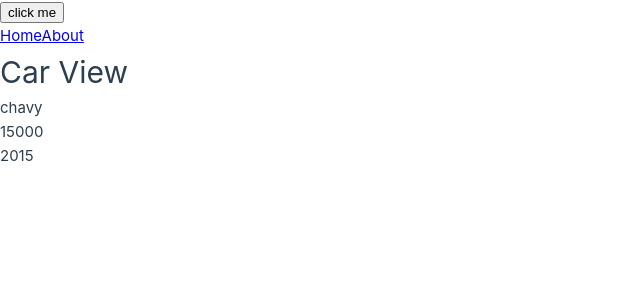
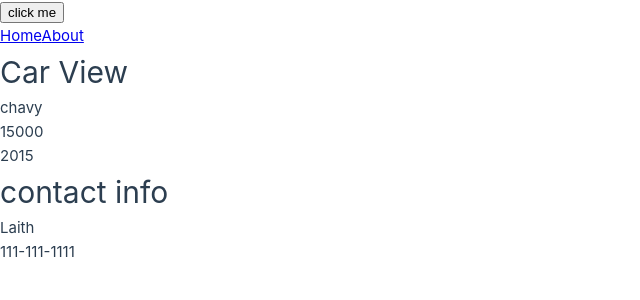
Before and after one commit to Hossam5000/routerLearning, a Vue app: page /cars/1/contact in a window 1280 px wide. Shown: the top 300 px of the page, without its empty margins (0-640 px from the left). Built offline with nearby package versions, Linux system fonts and the light colour scheme.

Commit message:
trained for a bit on useRout

```diff
--- a/src/data/cars.json
+++ b/src/data/cars.json
@@ -5,7 +5,7 @@
     "price": 15000,
     "year": 2015,
     "contact":{
-      "name": "Laith",
+      "dealer": "Laith",
       "number": "111-111-1111"
     }
 },
@@ -15,7 +15,7 @@
     "price": 215000,
     "year": 2021,
     "contact":{
-      "name": "Turner",
+      "dealer": "Turner",
       "number": "444-444-4444"
     }
 },
@@ -25,7 +25,7 @@
     "price": 5000,
     "year": 2005,
     "contact":{
-      "name": "Sam",
+      "dealer": "Sam",
       "number": "222-222-2222"
     }
 },
@@ -35,7 +35,7 @@
     "price": 85000,
     "year": 2019,
     "contact":{
-      "name": "Ed",
+      "dealer": "Ed",
       "number": "333-333-3333"
     }
 },
@@ -45,7 +45,7 @@
     "price": 25000,
     "year": 2010,
     "contact":{
-      "name": "Jess",
+      "dealer": "Jess",
       "number": "555-555-5555"
     }
 }
--- a/src/router/index.js
+++ b/src/router/index.js
@@ -3,7 +3,7 @@
     import HomeView from "@/views/HomeView.vue";
     import AboutView from "@/views/AboutView.vue";
     import CarView from "@/views/CarView.vue";
-import ContactView from "@/views/ContactView.vue";
+    import ContactView from "@/views/ContactView.vue";
 
     // cons & vars
     const router = createRouter({
--- a/src/views/CarView.vue
+++ b/src/views/CarView.vue
@@ -2,6 +2,7 @@
 // imports
 import { useRoute } from 'vue-router';
 import cars from "@/data/cars.json";
+import ContactView from './ContactView.vue';
 
 // cons & vars
 const route = useRoute();
@@ -16,8 +17,8 @@ const car = cars.find(c => c.id === parseInt(route.params.id));
         <p>{{ car.name }}</p>
         <p>{{ car.price }}</p>
         <p>{{ car.year }}</p>
-
     </div>
+    <ContactView/>
 </template>
 
 
--- a/src/views/ContactView.vue
+++ b/src/views/ContactView.vue
@@ -1,13 +1,19 @@
 <script setup>
 // imports
+  import { useRoute } from 'vue-router';
+  import cars from "@/data/cars.json";
 
 // const & vars
+  const route = useRoute();
+  const car = cars.find(c => c.id === parseInt(route.params.id));
 
 </script>
 
 <template>
     <div>
         <h1>contact info</h1>
+        <p>{{ car.contact.dealer }}</p>
+        <p>{{ car.contact.number }}</p>
     </div>
 </template>
 
```
